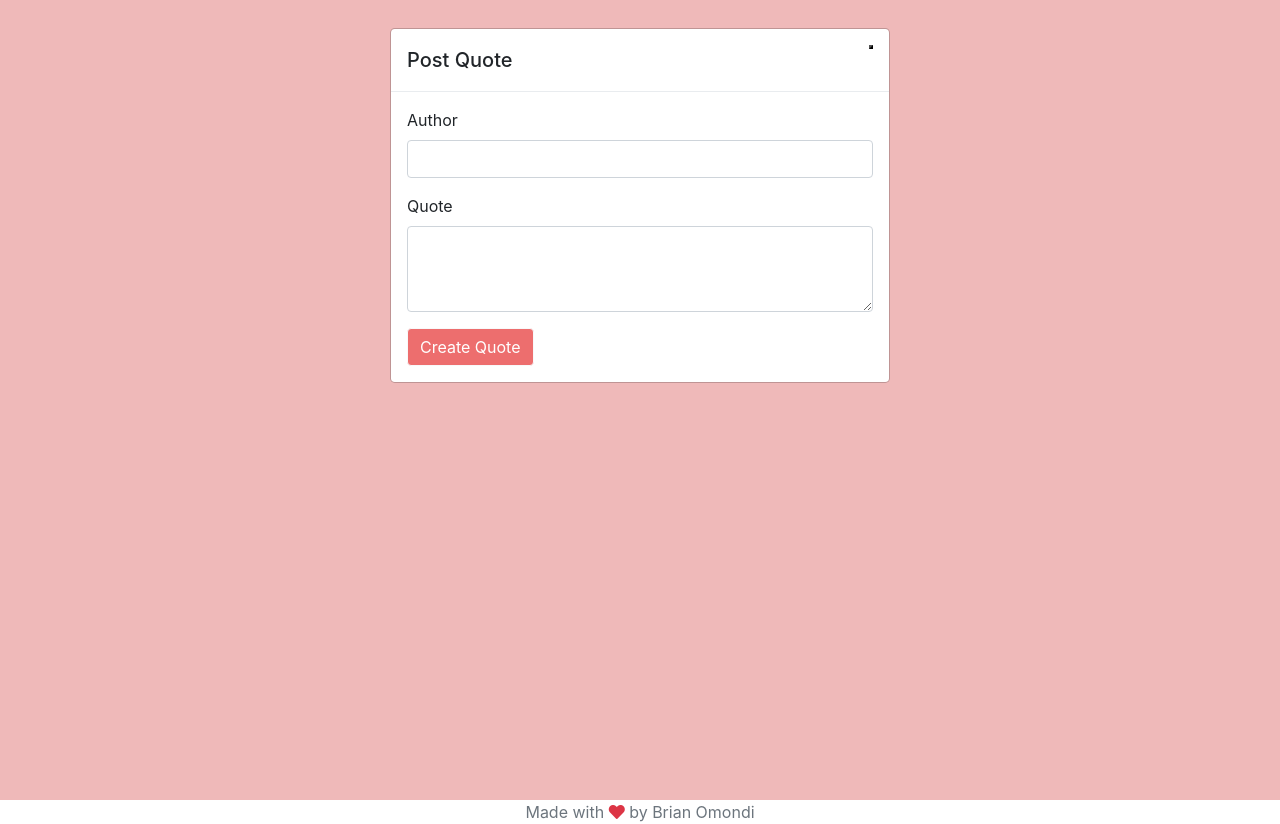
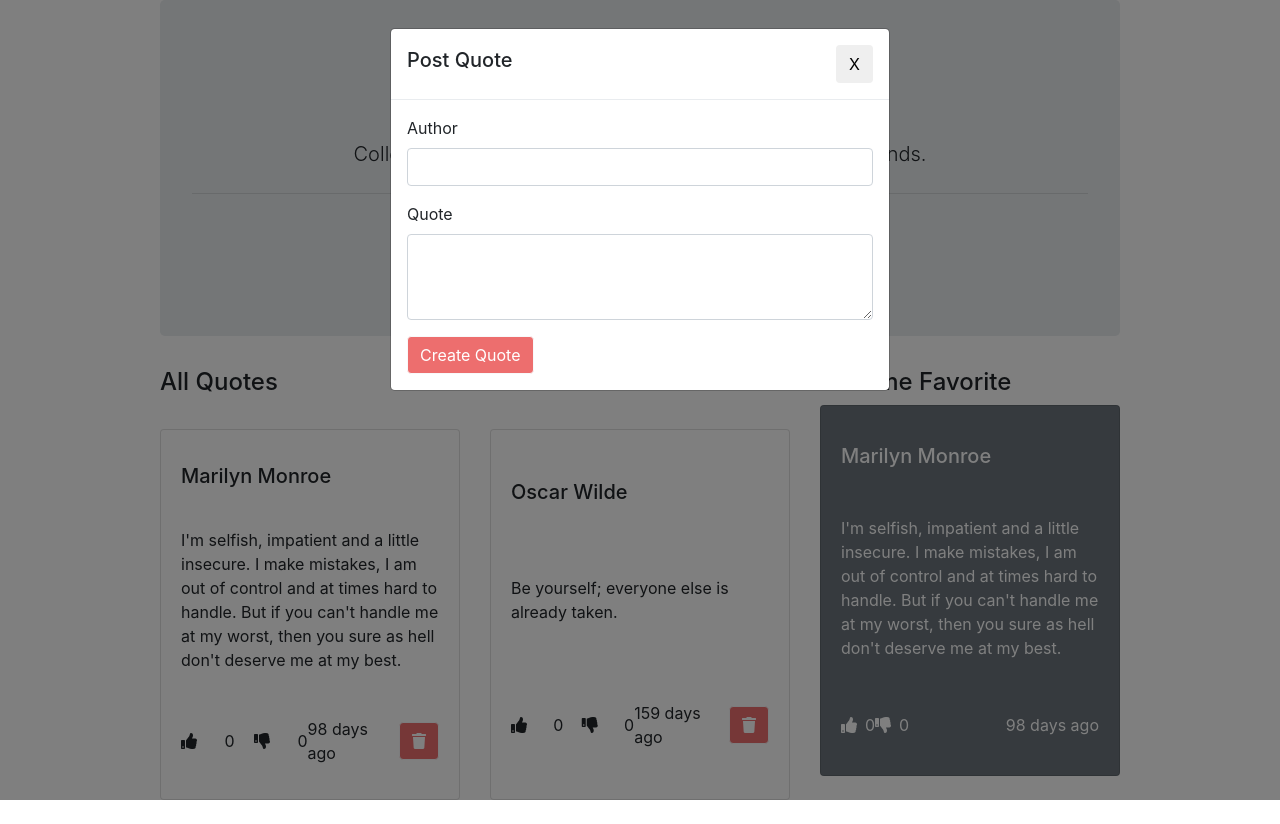
Before and after one commit to bryanbill/quotes, an Angular app: page / in a window 1280 px wide. Both pictures are taken after a click on the button "Create Quote". After the commit the page ends 800 px from the top, so only its background shows below. Built offline with nearby package versions, Linux system fonts and the light colour scheme.

Commit message:
feat:directive - highlight directive

```diff
--- a/src/app/app.component.html
+++ b/src/app/app.component.html
@@ -22,7 +22,7 @@
       </div>
       <div class="col-md-4 ">
         <h4>All Time Favorite</h4>
-        <div class="card bg-secondary text-white h-100 ">
+        <div class="card bg-secondary text-white h-100 " appHighlight>
           <div class="card-body d-flex justify-content-around flex-column">
             <h5 class="card-title">{{favoriteQuote().author}}</h5>
             <p class="card-text">
@@ -35,7 +35,7 @@
                 <i class="fa fa-thumbs-down"></i>
                 <span class="ml-2">{{favoriteQuote().downVotes}}</span>
               </div>
-              <a href="#" class="btn btn-primary"><i class="fa fa-trash"></i></a>
+              <span>{{favoriteQuote().createdOn | timeago}}</span>
             </div>
           </div>
         </div>
@@ -43,12 +43,12 @@
     </div>
   </section>
   <!-- Create Quote Modal -->
-  <div class="modal" id="exampleModal" tabindex="-1" aria-labelledby="exampleModalLabel" aria-hidden="true">
+  <div class="modal fade" id="exampleModal" tabindex="-1" aria-labelledby="exampleModalLabel" aria-hidden="true">
     <div class="modal-dialog">
       <div class="modal-content">
         <div class="modal-header">
           <h5 class="modal-title">Post Quote</h5>
-          <button type="button" class="btn-close" data-bs-dismiss="modal" aria-label="Close"></button>
+          <button type="button" class="btn btn-close" data-bs-dismiss="modal" aria-label="Close">X</button>
         </div>
         <div class="modal-body">
           <app-form (newQuoteEvent)="pushQuote($event)"></app-form>
--- a/src/app/app.module.ts
+++ b/src/app/app.module.ts
@@ -7,9 +7,10 @@ import { AppComponent } from './app.component';
 import { FormComponent } from './form/form.component';
 import { TimeagoPipe } from './services/timeago.service';
 import { QuotesComponent } from './quotes/quotes.component';
+import { HighlightDirective } from './highlight.directive';
 
 @NgModule({
-  declarations: [AppComponent, FormComponent, TimeagoPipe, QuotesComponent],
+  declarations: [AppComponent, FormComponent, TimeagoPipe, QuotesComponent, HighlightDirective],
   imports: [BrowserModule, AppRoutingModule, FormsModule],
   providers: [],
   bootstrap: [AppComponent],
--- a/src/app/form/form.component.ts
+++ b/src/app/form/form.component.ts
@@ -1,6 +1,5 @@
-
 import { Component, EventEmitter, OnInit, Output } from '@angular/core';
-import { QuoteModel } from '../models/quote.model';
+import { QuoteModel, Quote } from '../models/quote.model';
 @Component({
   selector: 'app-form',
   templateUrl: './form.component.html',
@@ -16,14 +15,14 @@ export class FormComponent implements OnInit {
   ngOnInit(): void {}
 
   public createQuote(): void {
-    const quote: QuoteModel = {
-      id: Date.now().toString(),
-      quote: this.quote,
-      author: this.author,
-      createdOn: new Date(),
-      upVotes: 0,
-      downVotes: 0,
-    };
+    const quote: QuoteModel = new Quote(
+      Date.now().toString(),
+      this.quote,
+      this.author,
+      new Date(),
+      0,
+      0
+    );
     this.newQuoteEvent.emit(quote);
   }
 }
--- /dev/null
+++ b/src/app/highlight.directive.ts
@@ -0,0 +1,10 @@
+import { Directive } from '@angular/core';
+
+@Directive({
+  selector: '[appHighlight]'
+})
+export class HighlightDirective {
+
+  constructor() { }
+
+}
--- a/src/app/quotes/quotes.component.html
+++ b/src/app/quotes/quotes.component.html
@@ -1,5 +1,5 @@
 <div class="row h-100" id="quotes">
-    <div class="col-md-6 h-100" *ngFor="let quote of quotes">
+    <div class="col-md-6 h-100 my-4"  *ngFor="let quote of quotes">
         <div class="card h-100">
             <div class="card-body d-flex flex-column justify-content-around">
                 <h5 class="card-title">{{quote.author}}</h5>
--- a/src/index.html
+++ b/src/index.html
@@ -13,13 +13,7 @@
 
 <body>
   <app-root></app-root>
-  <footer class="footer">
-    <div class="container text-center">
-      <span class="text-muted">
-        Made with <i class="fas fa-heart text-danger"></i> by Brian Omondi
-      </span>
-    </div>
-  </footer>
+
   <script src="https://cdn.jsdelivr.net/npm/bootstrap@5.0.2/dist/js/bootstrap.bundle.min.js"
     integrity="sha384-MrcW6ZMFYlzcLA8Nl+NtUVF0sA7MsXsP1UyJoMp4YLEuNSfAP+JcXn/tWtIaxVXM"
     crossorigin="anonymous"></script>
--- a/src/styles.css
+++ b/src/styles.css
@@ -13,10 +13,13 @@ body {
   height: 100%;
 }
 .btn-primary {
-  background-color: #ED6E6E;
+  background-color: #ed6e6e;
   border-color: #f8f9fa;
 }
 
-.btn-primary:hover, :focus{
-    background-color: #efb9b9
+.btn-primary:hover {
+  background-color: #efb9b9;
 }
+.backdrop {
+  background-image: url("https://encrypted-tbn0.gstatic.com/images?q=tbn:ANd9GcSGXX_khuSMMLASNZSLkIgobn9G2LegZ1uW1_ltwloGdIa8is9xhhfYu-VRTRzuy31vkbs&usqp=CAU");
+}
```
Also changed, not shown: 1 other file (tests, documents, lock files or other folders).
